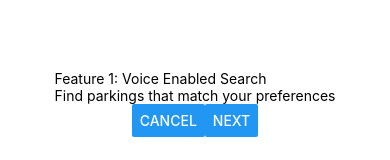
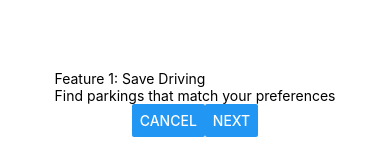
Before and after one commit to Jessica243/project-space, a React Native app: screen / in a window 390 px wide. Both pictures are taken after a click on the element "I want to register an account". Shown: the part 319-479 px from the top of the page. Built offline with nearby package versions, Linux system fonts and the light colour scheme.

Commit message:
change tag line

```diff
--- a/src/screen/Registration/index.tsx
+++ b/src/screen/Registration/index.tsx
@@ -22,7 +22,7 @@ class Registration extends Component<RegistrationProps, RegistrationState> {
     case 1:
       return (
         <View>
-          <Text>Feature 1: Voice Enabled Search</Text>
+          <Text>Feature 1: Save Driving</Text>
           <Text>Find parkings that match your preferences</Text>
           <View style={appStyles.buttonRow}>
             <Button
```
